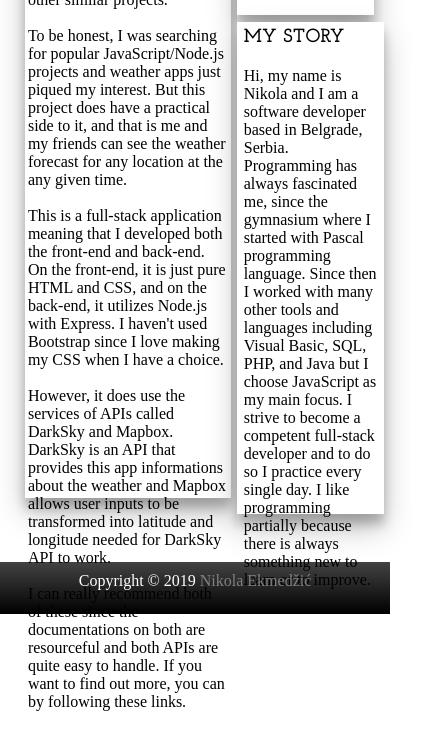
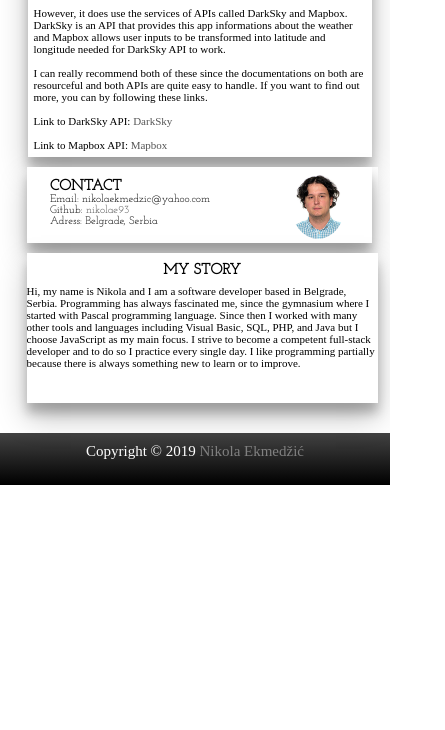
Before and after one commit to nikolae93/Weather_app, a website: page src/About.html in a window 390 px wide. Shown: the part 240-970 px from the top of the page, 445 px wide, since content can reach past the window. After the commit the page ends 844 px from the top, so only its background shows below. Drawn offline with Linux system fonts and the light colour scheme.

Commit message:
Add query to about page

```diff
--- a/src/css/about.css
+++ b/src/css/about.css
@@ -237,3 +237,105 @@ footer a:hover {
 
     color: white;
 }
+
+/* @media only screen and(max-width:800px){
+
+    .main{
+     font-size: 12px !important;
+    }
+
+    .infa{
+        font-size: 10px;
+    }
+
+    .txtapp{
+        font-size: 10px;
+    }
+
+} */
+
+@media only screen and (max-width:800px){
+
+    .main{
+        height: 100%;
+    }
+
+    .a1 {
+        margin-left: 30px;
+        font-size: 15px;
+    }
+
+    .footer {
+        font-size: 15px;
+    }
+
+    .info_app{
+        width: 100%;
+        display: block;
+    }
+
+    .info_me{
+        width: 100%;
+
+    }
+
+    .container{
+        display: flex;
+        flex-direction: column;
+        font-size: 11px;
+    }
+
+    .inf_basic{
+        height:  25%;
+        margin-bottom: 10px;;
+        width: 96.5%;
+       padding: 1%;
+
+   }
+
+   .photo{
+    height: 80%;
+    width: 20%;
+   }
+
+   .hedd{
+    font-size: 15px;
+
+    letter-spacing: 0;
+
+    margin-bottom: 0;
+    margin-left: 20px;
+
+}
+
+.headapp{
+    font-size: 18px;
+    letter-spacing: 0px;
+    margin-bottom: 10px;
+}
+
+.inf_story{
+    height:  150px;
+    width: 100%;
+    background-color: white;
+
+    padding: 0;
+    margin-bottom: 30px;
+}
+
+.story_head{
+    font-size: 15px;
+
+    letter-spacing: 0px;
+
+    margin-bottom: 7px;
+    margin-top: 10px;
+    text-align: center;
+}
+
+.infa{
+    margin-bottom: 10px;
+    margin-top: 15px;
+}
+
+}
```
